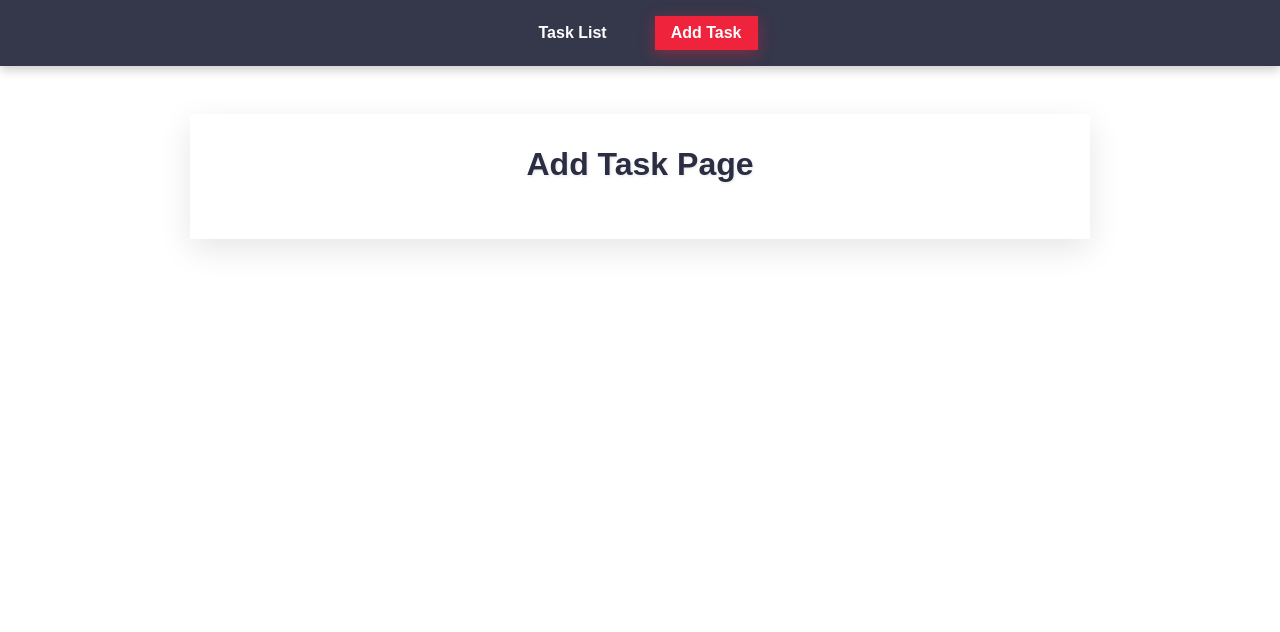
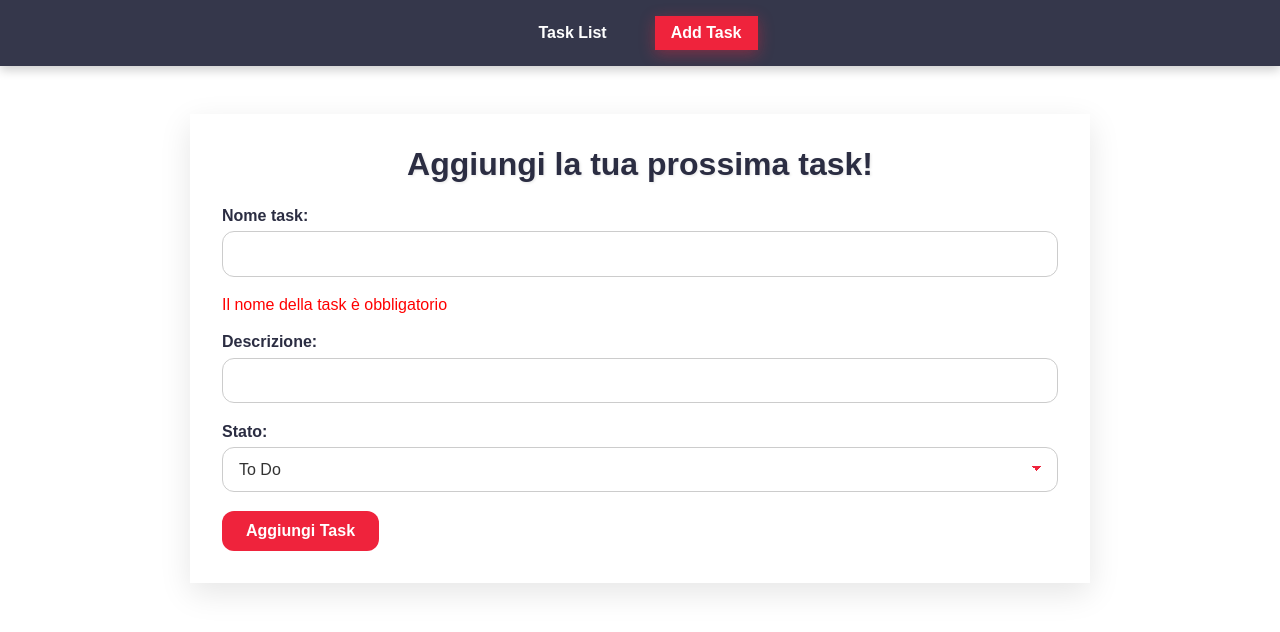
Before and after one commit to VincenzoIuliano/TaskManager, a React (Vite) app: page /add in a window 1280 px wide. Shown: the top 632 px of the page. Built offline with nearby package versions, Linux system fonts and the light colour scheme; no server answers.

Commit message:
ADD: add task form

```diff
--- a/src/index.css
+++ b/src/index.css
@@ -227,3 +227,84 @@ h1, h2 {
     border-radius: 12px;
   }
 }
+
+/* --- AddTask Form migliorato --- */
+.AddTask form {
+  display: flex;
+  flex-direction: column;
+  gap: 1.2rem;
+  margin-top: 1.5rem;
+}
+
+.AddTask label {
+  display: flex;
+  flex-direction: column;
+  font-weight: 600;
+  color: #2b2d42;
+  gap: 0.4rem;
+}
+
+.AddTask input,
+.AddTask textarea,
+.AddTask select {
+  padding: 0.8rem 1rem;
+  border-radius: 12px;
+  border: 1px solid #ccc;
+  font-size: 1rem;
+  transition: all 0.3s ease;
+  background-color: #fff;
+  color: #333;
+}
+
+.AddTask input:focus,
+.AddTask textarea:focus,
+.AddTask select:focus {
+  outline: none;
+  border-color: #ef233c;
+  box-shadow: 0 0 8px rgba(239,35,60,0.4);
+}
+
+.AddTask select {
+  appearance: none;
+  background-image: linear-gradient(45deg, transparent 50%, #ef233c 50%),
+                    linear-gradient(135deg, #ef233c 50%, transparent 50%);
+  background-position: calc(100% - 20px) calc(1em + 2px),
+                       calc(100% - 15px) calc(1em + 2px);
+  background-size: 5px 5px, 5px 5px;
+  background-repeat: no-repeat;
+  cursor: pointer;
+}
+
+.AddTask textarea {
+  resize: vertical;
+  min-height: 100px;
+}
+
+/* Pulsante coerente */
+.AddTask button {
+  align-self: flex-start;
+  padding: 0.7rem 1.5rem;
+  border: none;
+  border-radius: 12px;
+  color: #fff;
+  font-weight: 600;
+  font-size: 1rem;
+  cursor: pointer;
+  transition: all 0.3s ease;
+}
+
+.AddTask button:hover {
+  background: #d90429;
+  transform: scale(1.05);
+}
+
+/* Responsive: adattamento form su mobile */
+@media (max-width: 600px) {
+  .AddTask form {
+    gap: 1rem;
+  }
+  .AddTask button {
+    width: 100%;
+    text-align: center;
+  }
+}
--- a/src/pages/AddTask.jsx
+++ b/src/pages/AddTask.jsx
@@ -1,7 +1,62 @@
+import { useState, useRef, useMemo } from "react";
+
+export const symbols = `!@#$%^&*()-+=[]{};:'"\\|,<.>/?\`~§±€£¢¥•√÷×¶∆`;
+
 export default function AddTask() {
+  const [taskTitle, setTaskTitle] = useState("");
+  const descriptionRef = useRef();
+  const statusRef = useRef();
+
+  const handleSubmit = (e) => {
+    e.preventDefault();
+    if(taskNameError) return;
+    const newTask = {
+      id: Date.now(),
+      title: taskTitle,
+      description: descriptionRef.current.value,
+      status: statusRef.current.value,
+      createdAt: new Date().toISOString(),
+    };
+    console.log("New Task:", newTask);
+}
+
+  const taskNameError = useMemo(() => {
+    if(!taskTitle.trim()) return "Il nome della task è obbligatorio";
+    if(taskTitle.length < 3) return "Il nome della task deve essere lungo almeno 3 caratteri";
+    if(taskTitle.length > 50) return "Il nome della task deve essere lungo massimo 50 caratteri";
+    if([...taskTitle].some(char => symbols.includes(char))) return "Il nome della task non può contenere caratteri speciali";
+    return null;
+  }, [taskTitle]);
+
   return (
     <div className="AddTask">
-      <h1>Add Task Page</h1>
+      <h1>Aggiungi la tua prossima task!</h1>
+      <form onSubmit={handleSubmit}>
+        <label>
+          Nome task:
+          <input
+            type="text"
+            value={taskTitle}
+            onChange={(e) => setTaskTitle(e.target.value)}
+          />
+        </label>
+        {taskNameError && <p className="error" style={{color: 'red'}}>{taskNameError}</p>}
+        <label>
+          Descrizione:
+          <input type="textarea" ref={descriptionRef} />
+        </label>
+        <label>
+          Stato:
+          <select ref={statusRef} defaultValue="todo">
+            <option value="todo">To Do</option>
+            <option value="doing">Doing</option>
+            <option value="done">Done</option>
+          </select>
+        </label>
+
+        <button type="submit" disabled={taskNameError}>Aggiungi Task</button>
+
+      </form>
     </div>
-  )
+  );
 }
```
